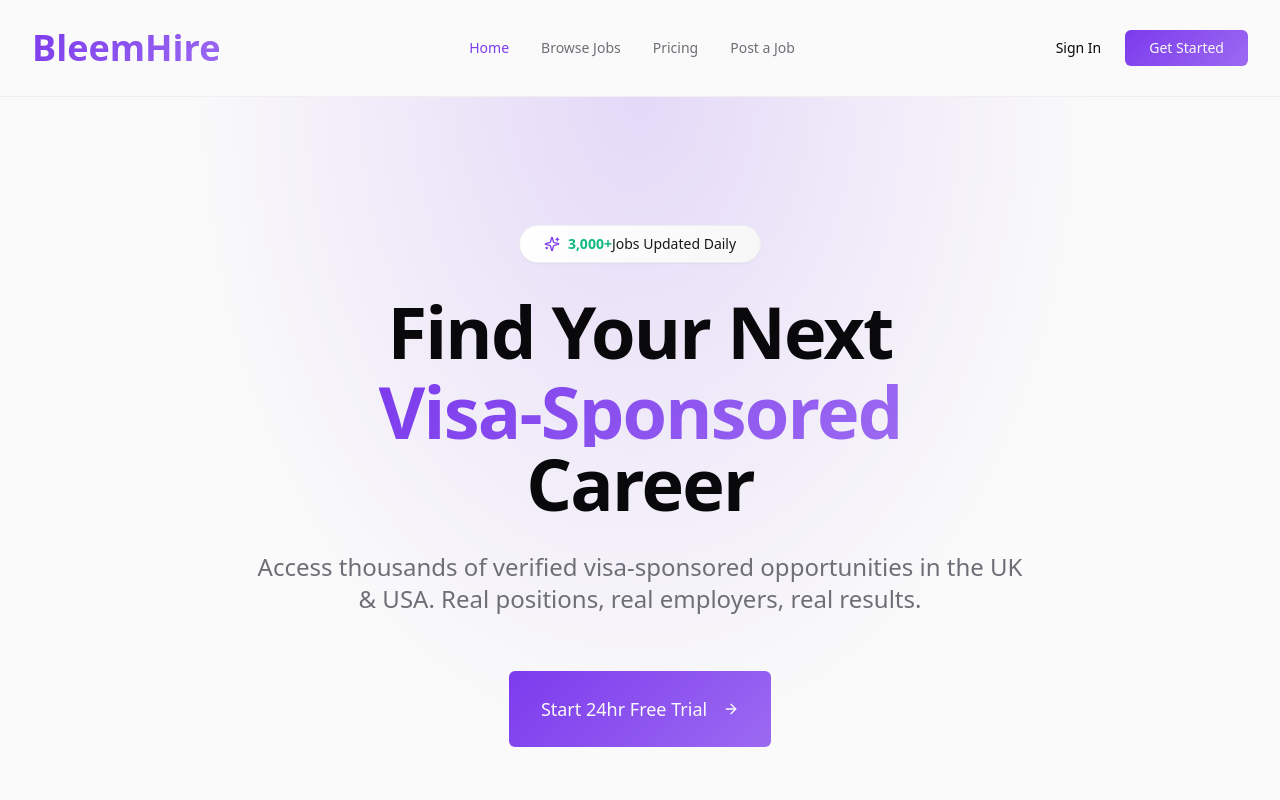
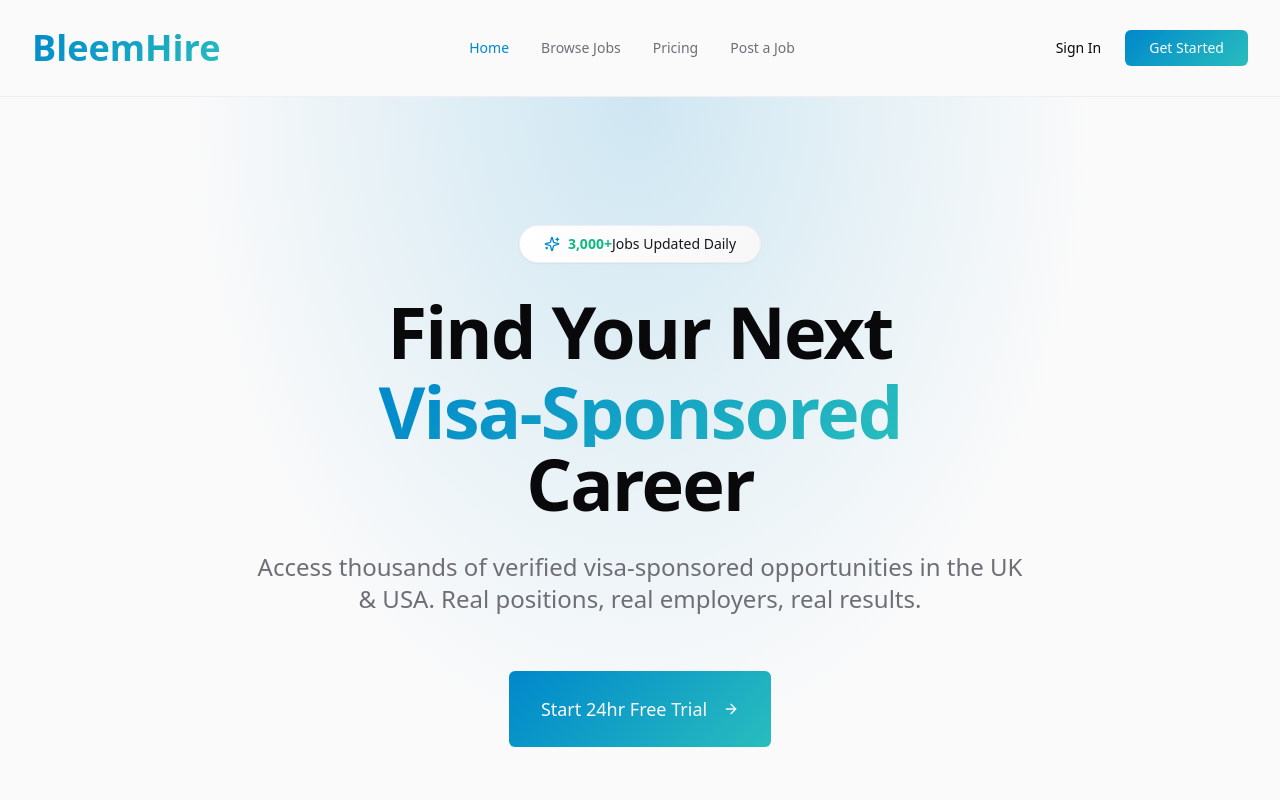
Before and after one commit to Isaacprogi/beem, a React (Vite) app: page / in a window 1280 px wide. Shown: the top 800 px of the page. Built offline with nearby package versions, Linux system fonts and the light colour scheme.

Commit message:
feat: Implement Ocean Blue/Teal theme
Updated the color theme to Ocean Blue/Teal by modifying CSS variables in `src/index.css`. This includes changes to primary colors, gradients, and glow effects to reflect the new color scheme.

```diff
--- a/src/index.css
+++ b/src/index.css
@@ -17,9 +17,9 @@ All colors MUST be HSL.
     --popover: 0 0% 100%;
     --popover-foreground: 240 10% 3.9%;
 
-    --primary: 262 83% 58%;
+    --primary: 200 100% 40%;
     --primary-foreground: 0 0% 98%;
-    --primary-dark: 262 83% 48%;
+    --primary-dark: 200 100% 30%;
 
     --secondary: 240 4.8% 95.9%;
     --secondary-foreground: 240 5.9% 10%;
@@ -30,7 +30,7 @@ All colors MUST be HSL.
     --accent: 240 4.8% 95.9%;
     --accent-foreground: 240 5.9% 10%;
 
-    --success: 142 76% 36%;
+    --success: 180 65% 45%;
     --success-foreground: 0 0% 98%;
 
     --warning: 38 92% 50%;
@@ -41,20 +41,20 @@ All colors MUST be HSL.
 
     --border: 240 5.9% 90%;
     --input: 240 5.9% 90%;
-    --ring: 262 83% 58%;
+    --ring: 200 100% 40%;
 
     /* Sleek gradients */
-    --gradient-primary: linear-gradient(135deg, hsl(262 83% 58%), hsl(262 83% 68%));
+    --gradient-primary: linear-gradient(135deg, hsl(200 100% 40%), hsl(180 65% 45%));
     --gradient-dark: linear-gradient(135deg, hsl(240 10% 3.9%), hsl(240 5.9% 10%));
     --gradient-surface: linear-gradient(135deg, hsl(0 0% 100%), hsl(240 4.8% 97%));
-    --gradient-glow: linear-gradient(135deg, hsl(262 83% 58% / 0.1), hsl(262 83% 68% / 0.05));
+    --gradient-glow: linear-gradient(135deg, hsl(200 100% 40% / 0.1), hsl(180 65% 45% / 0.05));
 
     /* Enhanced shadows */
     --shadow-sm: 0 1px 2px 0 hsl(240 10% 3.9% / 0.05);
     --shadow-md: 0 4px 6px -1px hsl(240 10% 3.9% / 0.1), 0 2px 4px -1px hsl(240 10% 3.9% / 0.06);
     --shadow-lg: 0 10px 15px -3px hsl(240 10% 3.9% / 0.1), 0 4px 6px -2px hsl(240 10% 3.9% / 0.05);
     --shadow-xl: 0 20px 25px -5px hsl(240 10% 3.9% / 0.1), 0 10px 10px -5px hsl(240 10% 3.9% / 0.04);
-    --shadow-glow: 0 0 20px hsl(262 83% 58% / 0.15);
+    --shadow-glow: 0 0 20px hsl(200 100% 40% / 0.15);
 
     /* Smooth transitions */
     --transition-all: all 0.2s cubic-bezier(0.4, 0, 0.2, 1);
```
